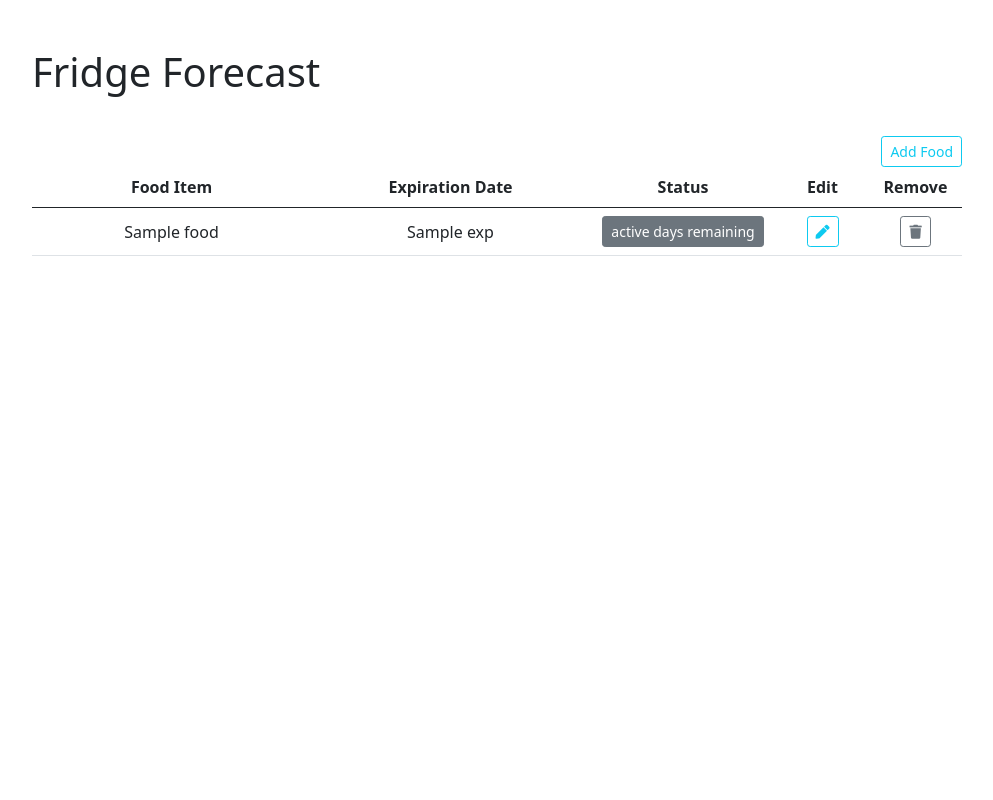
After one commit to AnthonyBSong/Food-Hackathon-App, a Flask app: template flask2/templates/index.html in a window 1280 px wide. The commit adds this page. Shown: the whole page, without its empty margins (143-1136 px from the left). Run offline with Flask 3, Linux system fonts and the light colour scheme; the template is opened without the code that fills it: most values are stand-ins (such as "Sample title", 1, 10 or a date in 2020).

Commit message:
Made a decently working second website

```diff
--- a/flask/templates/addTask.html
+++ b/flask/templates/addTask.html
@@ -31,8 +31,8 @@
 
                 <div class="card">
                     <div class="card-header p-3">
-                        <h5 class="mb-0"><img src="../fridgeForecastLogos/fridgeForecastLogos3" width="32"></img>Your Fridge Contents</h5>
-                        <button class="float-right btn btn-primary">Add Task</button>
+                        <h5 class="mb-0"><img src="../fridgeForecastLogos/fridgeForecastLogos3" width="32">Your Fridge Contents</h5>
+                        <button class="float-right btn btn-primary">Add food</button>
                     </div>
                     <div class="card-body" data-mdb-perfect-scrollbar="true" style="position: relative; height: 400px">
                         <div id="container">
--- a/flask/templates/main2.html
+++ b/flask/templates/main2.html
@@ -21,8 +21,8 @@
 
                 <div class="card">
                     <div class="card-header p-3">
-                        <h5 class="mb-0"><img src="https://cdn-icons-png.flaticon.com/512/2740/2740948.png" width="32"></img>Your Fridge Contents</h5>
-                        <a href = "addTask.html">
+                        <h5 class="mb-0"><img src="https://cdn-icons-png.flaticon.com/512/2740/2740948.png" width="32">Your Fridge Contents</h5>
+                        <a href = "addfood.html">
                         <button class="float-right btn btn-primary">Add Items</button>
                         </a>
                     </a>
--- a/flask2/main.py
+++ b/flask2/main.py
@@ -1,4 +1,56 @@
-from app import app
+from flask import render_template, request, jsonify, Flask
+from datetime import datetime
 
-if __name__ == '__main__':
+app = Flask(__name__)
+items = []
+
+
+def smartinsert(input):
+    global items
+    for i in range(len(items)):
+        if items[i]["exp"] > input["exp"]:
+            items.insert(i, input)
+            return
+    items.append(input)
+
+
+@app.route("/delete/<food_id>", methods=["POST"])
+def delete(food_id):
+    items.pop(int(food_id))
+    return render_template("index.html", items=items)
+
+
+@app.route("/edit/<food_id>", methods=["POST"])
+def update(food_id):
+    now = datetime.now()
+    data = request.get_json()
+    if data["food"]:
+        items[int(food_id)]["food"] = data["food"]
+    if data["exp"]:
+        item = items.pop(int(food_id))
+        item["exp"] = data["exp"]
+        smartinsert(item)
+    return render_template("index.html", items=items)
+
+
+@app.route("/create", methods=["POST"])
+def create():
+    """recieves post requests to add new food"""
+    now = datetime.now()
+    data = request.get_json()
+    if len(data) == 2 and data["food"] and data["exp"]:
+        exp = datetime.strptime(data["exp"], "%Y-%m-%d").date()
+        delta = exp - now.date()
+        smartinsert({"food": data["food"], "exp": data["exp"], "status": delta.days})
+        return render_template("index.html", items=items)
+    return render_template("index.html", items=items)
+
+
+@app.route("/")
+def homepage():
+    """returns rendered homepage"""
+    return render_template("index.html", items=items)
+
+
+if __name__ == "__main__":
     app.run(debug=True)
--- /dev/null
+++ b/flask2/static/script/modal.js
@@ -0,0 +1,92 @@
+$(document).ready(function () {
+    // example: https://getbootstrap.com/docs/4.2/components/modal/
+    // show modal
+    $('#food-modal').on('show.bs.modal', function (event) {
+        const button = $(event.relatedTarget) // Button that triggered the modal
+        const foodID = button.data('source') // Extract info from data-* attributes
+        const content = button.data('content') // Extract info from data-* attributes
+
+        const modal = $(this)
+        if (foodID === 'New Food') {
+            modal.find('.modal-title').text(foodID)
+            $('#food-form-display').removeAttr('foodID')
+        } else {
+            modal.find('.modal-title').text('Edit Food ' + foodID)
+            $('#food-form-display').attr('foodID', content)
+        }
+
+        if (content) {
+            $.ajax({
+                type: 'POST',
+                contentType: 'application/json;charset=UTF-8',
+                data: JSON.stringify({
+                    'food': $('#food-modal').find('#foodname').val(),
+                    'exp':$('#food-modal').find('#datepicker').val()
+                }),
+                success: function (res) {
+                    console.log(res.response)
+                    location.reload();
+                },
+                error: function () {
+                    console.log('Error');
+                }
+            });
+        } else {
+            modal.find('#foodname').val('');
+        }
+    })
+
+
+    $('#submit-food').click(function () {
+        const tID = $('#food-form-display').attr('foodID');
+        console.log($('#food-modal').find('.form-control').val())
+        $.ajax({
+            type: 'POST',
+            url: tID ? '/edit/' + tID : '/create',
+            contentType: 'application/json;charset=UTF-8',
+            data: JSON.stringify({
+                'food': $('#food-modal').find('#foodname').val(),
+                'exp':$('#food-modal').find('#datepicker').val()
+            }),
+            success: function (res) {
+                console.log(res.response)
+                location.reload();
+            },
+            error: function () {
+                console.log('Error');
+            }
+        });
+    });
+
+    $('.remove').click(function () {
+        const remove = $(this)
+        $.ajax({
+            type: 'POST',
+            url: '/delete/' + remove.data('source'),
+            success: function (res) {
+                console.log(res.response)
+                location.reload();
+            },
+            error: function () {
+                console.log('Error');
+            }
+        });
+    });
+
+    // $(function(){
+    //     var dtToday = new Date();
+
+    //     var month = dtToday.getMonth() + 1;
+    //     var day = dtToday.getDate();
+    //     var year = dtToday.getFullYear();
+
+    //     if(month < 10)
+    //         month = '0' + month.toString();
+    //     if(day < 10)
+    //         day = '0' + day.toString();
+
+    //     var minDate = year + '-' + month + '-' + day;
+    //     $('#datepicker').attr('min', minDate);
+    // });
+
+});
--- /dev/null
+++ b/flask2/static/styles/custom.css
@@ -0,0 +1,70 @@
+/* Basic setup */
+/* Some code modified from bootstrap official guide */
+/* ref: https://getbootstrap.com/docs/4.0/examples/sticky-footer/ */
+
+html {
+  position: relative;
+  min-height: 100%;
+}
+
+body {
+  /* Margin bottom by footer height */
+  margin-bottom: 2em;
+}
+
+.footer {
+  position: absolute;
+  bottom: 0;
+  width: 100%;
+  height: 2em;
+  /* Set the fixed height of the footer here */
+  line-height: 1.5em;
+  /* Vertically center the text there */
+  background-color: #f5f5f5;
+}
+
+hr {
+  width: 50%;
+  margin: auto;
+}
+
+.table td {
+  text-align: center;
+  vertical-align: middle;
+}
+
+.table tr {
+  text-align: center;
+  vertical-align: middle;
+}
+
+button[disabled]{
+  opacity: 100;
+}
+
+/* bootstrap modifications */
+.container {
+  width: auto;
+  max-width: 75vw;
+  padding: 0 15px;
+}
+
+.extra-bottom {
+  padding-bottom: 2em;
+}
+
+.food {
+  width: 30%;
+}
+
+.food-id {
+  width: 30%;
+}
+
+.status {
+  width: 20%;
+}
+
+.update {
+  width: 10%;
+}
--- /dev/null
+++ b/flask2/templates/index.html
@@ -0,0 +1,102 @@
+<!DOCTYPE html>
+
+<html>
+    <head>
+        <title>Fridge Forecast</title>
+
+        <meta charset="utf-8">
+        <meta name="viewport" content="width=device-width, initial-scale=1">
+
+        <link rel="icon" href="{{ url_for('static', filename='img/cs.ico') }}">
+        <link href="https://cdn.jsdelivr.net/npm/bootstrap@5.0.0-beta2/dist/css/bootstrap.min.css" rel="stylesheet"
+        integrity="sha384-BmbxuPwQa2lc/FVzBcNJ7UAyJxM6wuqIj61tLrc4wSX0szH/Ev+nYRRuWlolflfl" crossorigin="anonymous">
+
+        <link rel="stylesheet" href="https://cdnjs.cloudflare.com/ajax/libs/font-awesome/5.15.3/css/all.css">
+        <link rel="stylesheet" href="{{ url_for('static', filename='styles/custom.css') }}">
+
+    </head>
+
+    <body>
+
+    <main role="main" class="container extra-bottom">
+      <h1 class="mt-5">Fridge Forecast</h1>
+    </main>
+
+
+    <div class="container">
+
+        <!-- Button trigger modal -->
+        <div style="text-align: right;">
+        <button type="button" class="btn btn-outline-info btn-sm" data-bs-toggle="modal" data-bs-target="#food-modal" data-source="New Food">Add Food</button>
+        </div>
+
+
+        <div class="modal fade" id="food-modal" tabindex="-1" aria-labelledby="Label" aria-hidden="true">
+        <div class="modal-dialog">
+            <div class="modal-content">
+            <div class="modal-header">
+                <h5 class="modal-title" id="Label">Add a Food</h5>
+                <button type="button" class="btn-close" data-bs-dismiss="modal" aria-label="Close"></button>
+            </div>
+
+            <div class="modal-body">
+                <div class="input-group mb-3">
+                    <span class="input-group-text" id="food-form-display">Item</span>
+                    <input type="text" class="form-control" id="foodname" placeholder="Food Name" aria-label="food-name" aria-describedby="basic-addon1">
+                    <input type="date" class="form-control" name="datepicker" id="datepicker">
+                </div>
+            </div>
+            <div class="modal-footer">
+                <button type="button" class="btn btn-secondary" data-bs-dismiss="modal">Close</button>
+                <button id="submit-food" type="button" class="btn btn-primary">Save changes</button>
+            </div>
+            </div>
+        </div>
+        </div>
+
+    </div>
+
+    <!--Todo Table-->
+    <div class="container table-responsive">
+    <table class="table">
+        <thead>
+        <tr>
+            <th class="food-id">Food Item</th>
+            <th class="food">Expiration Date</th>
+            <th class="status">Status</th>
+            <th class="update">Edit</th>
+            <th class="update">Remove</th>
+        </tr>
+        </thead>
+
+        <tbody>
+        {% for item in items %}
+            <tr>
+                <td>{{item.food}}</td>
+                <td>{{item.exp}}</td>
+
+                {% if item.status < 0 %}
+                <td><button disabled type="button" class="btn btn-danger btn-sm" data-source="{{loop.index0}}" style="opacity:100">EXPIRED</button></td>
+                {% elif item.status <= 5 %}
+                    <td><button disabled type="button" class="btn btn-warning btn-sm" data-source="{{loop.index0}}" style="opacity:100">{{item.status}} days remaining</button></td>
+                {% else %}
+                    <td><button disabled type="button" class="btn btn-secondary btn-sm" data-source="{{loop.index0}}" style="opacity:100">{{item.status}} days remaining</button></td>
+                {%endif%}
+
+                <td><button type="button" class="btn btn-outline-info btn-sm" data-bs-toggle="modal" data-bs-target="#food-modal" data-source="{{item.food}}" data-content="{{loop.index0}}"><i class="fa fa-pen fa-1" aria-hidden="true"></i></button></td>
+
+                <td><button class="btn btn-outline-secondary btn-sm remove" data-source="{{loop.index0}}" type="button"><i class="fa fa-trash fa-1" aria-hidden="true"></i></button></td>
+            </tr>
+        {% endfor %}
+
+        </tbody>
+    </table>
+    </div>
+  </body>
+
+    <script src="https://ajax.googleapis.com/ajax/libs/jquery/3.6.0/jquery.min.js"></script>
+    <script src="https://cdn.jsdelivr.net/npm/bootstrap@5.0.0-beta2/dist/js/bootstrap.bundle.min.js"
+        integrity="sha384-b5kHyXgcpbZJO/tY9Ul7kGkf1S0CWuKcCD38l8YkeH8z8QjE0GmW1gYU5S9FOnJ0" crossorigin="anonymous"></script>
+    <script src="{{ url_for('static', filename='script/modal.js') }}"></script>
+
+</html>
```
Also changed, not shown: flask/templates/main.html (+38 -16 lines), flask2/app/__init__.py (deleted), flask2/static/img/FridgeForecastLogo5.png (renamed from flask/static/fridgeForecastLogos/FridgeForecastLogo5.png), flask2/static/img/cs.ico (added), 1 other file.
